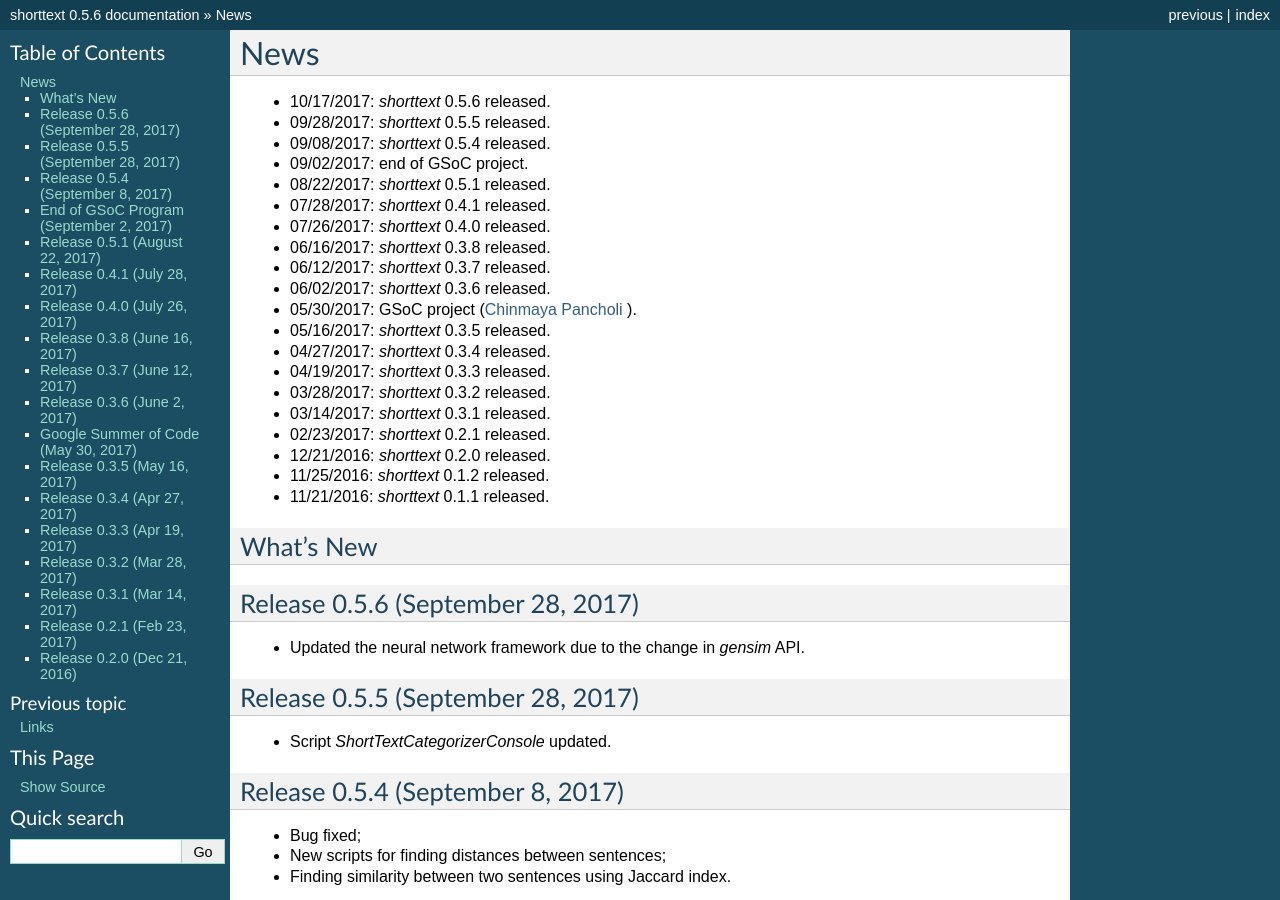
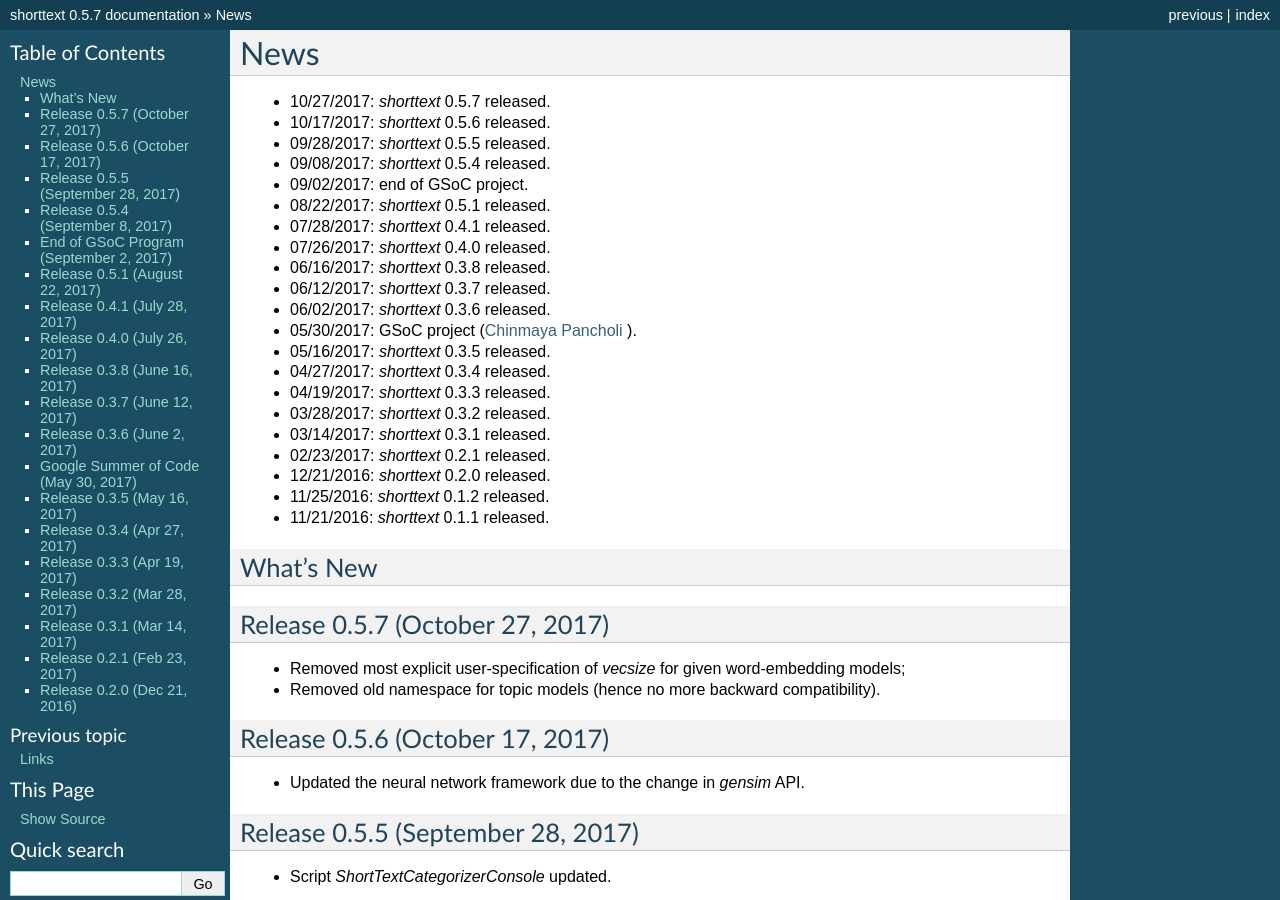
Before and after one commit to stephenhky/PyShortTextCategorization, a Sphinx documentation site: the page built from docs/news.rst, in a window 1280 px wide and 900 px high. Built offline with Sphinx 7.4.7, drawn with Linux system fonts in a browser that asks for light colours; some of the changed text lies outside the part shown.

Commit message:
releasing 0.5.7

```diff
--- a/apidocs/source/conf.py
+++ b/apidocs/source/conf.py
@@ -60,7 +60,7 @@
 # The short X.Y version.
 version = '0.5'
 # The full version, including alpha/beta/rc tags.
-release = '0.5.6'
+release = '0.5.7'
 
 # The language for content autogenerated by Sphinx. Refer to documentation
 # for a list of supported languages.
--- a/docs/conf.py
+++ b/docs/conf.py
@@ -61,7 +61,7 @@
 # The short X.Y version.
 version = u'0.5'
 # The full version, including alpha/beta/rc tags.
-release = u'0.5.6'
+release = u'0.5.7'
 
 # The language for content autogenerated by Sphinx. Refer to documentation
 # for a list of supported languages.
--- a/docs/news.rst
+++ b/docs/news.rst
@@ -1,6 +1,7 @@
 News
 ====
 
+* 10/27/2017: `shorttext` 0.5.7 released.
 * 10/17/2017: `shorttext` 0.5.6 released.
 * 09/28/2017: `shorttext` 0.5.5 released.
 * 09/08/2017: `shorttext` 0.5.4 released.
@@ -26,7 +27,13 @@
 What's New
 ----------
 
-Release 0.5.6 (September 28, 2017)
+Release 0.5.7 (October 27, 2017)
+---------------------------------
+
+* Removed most explicit user-specification of `vecsize` for given word-embedding models;
+* Removed old namespace for topic models (hence no more backward compatibility).
+
+Release 0.5.6 (October 17, 2017)
 ---------------------------------
 
 * Updated the neural network framework due to the change in `gensim` API.
--- a/setup.py
+++ b/setup.py
@@ -5,7 +5,7 @@
         return f.read()
 
 setup(name='shorttext',
-      version="0.5.6",
+      version="0.5.7",
       description="Short Text Categorization",
       long_description="Supervised learning algorithms for short text categorization using embedded word vectors such as Word2Vec, or immediate feature vectors using topic models",
       classifiers=[
```
Also changed, not shown: README.md (+1 -0 lines), UPCOMING.md (+2 -1 lines).
